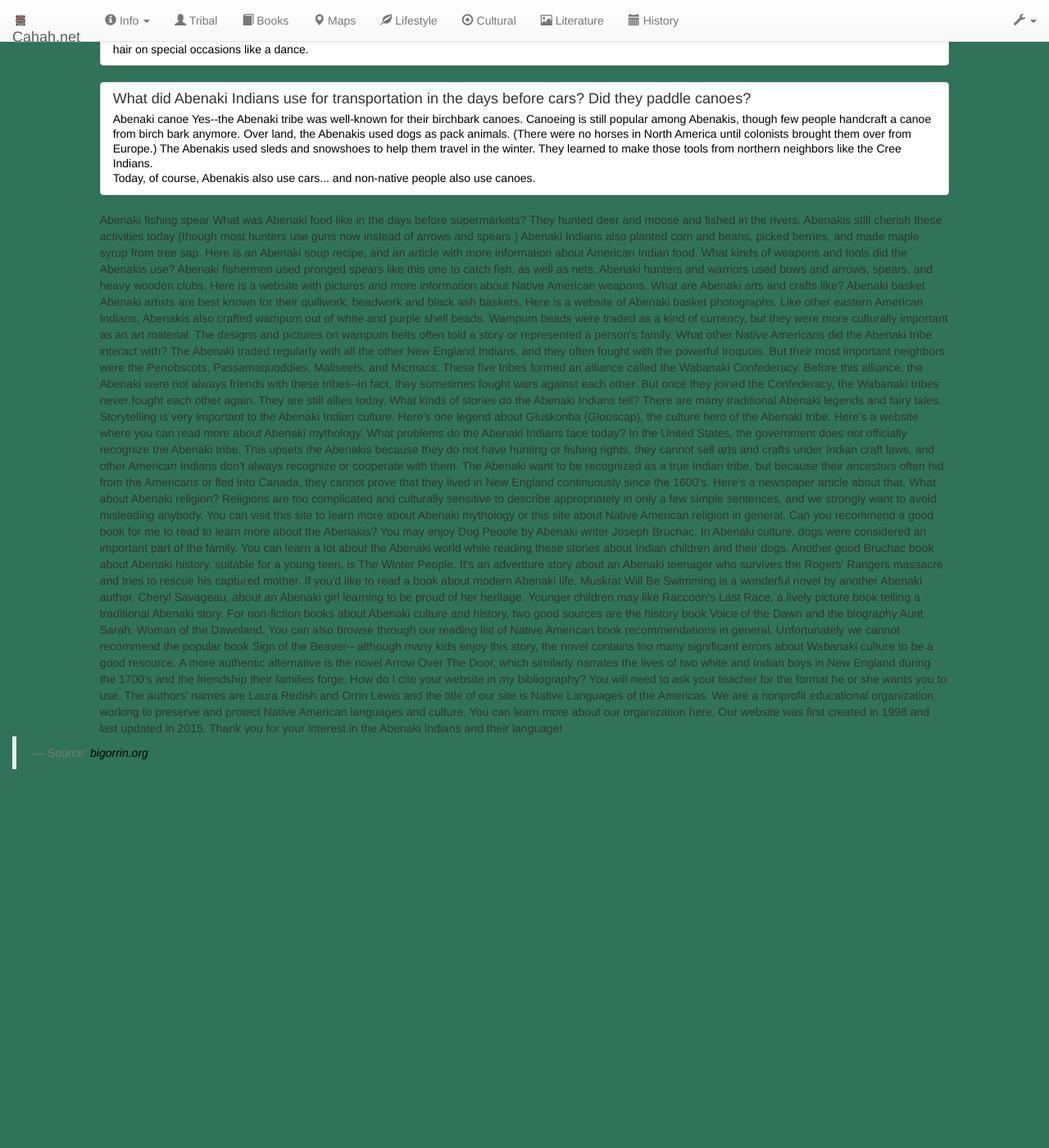
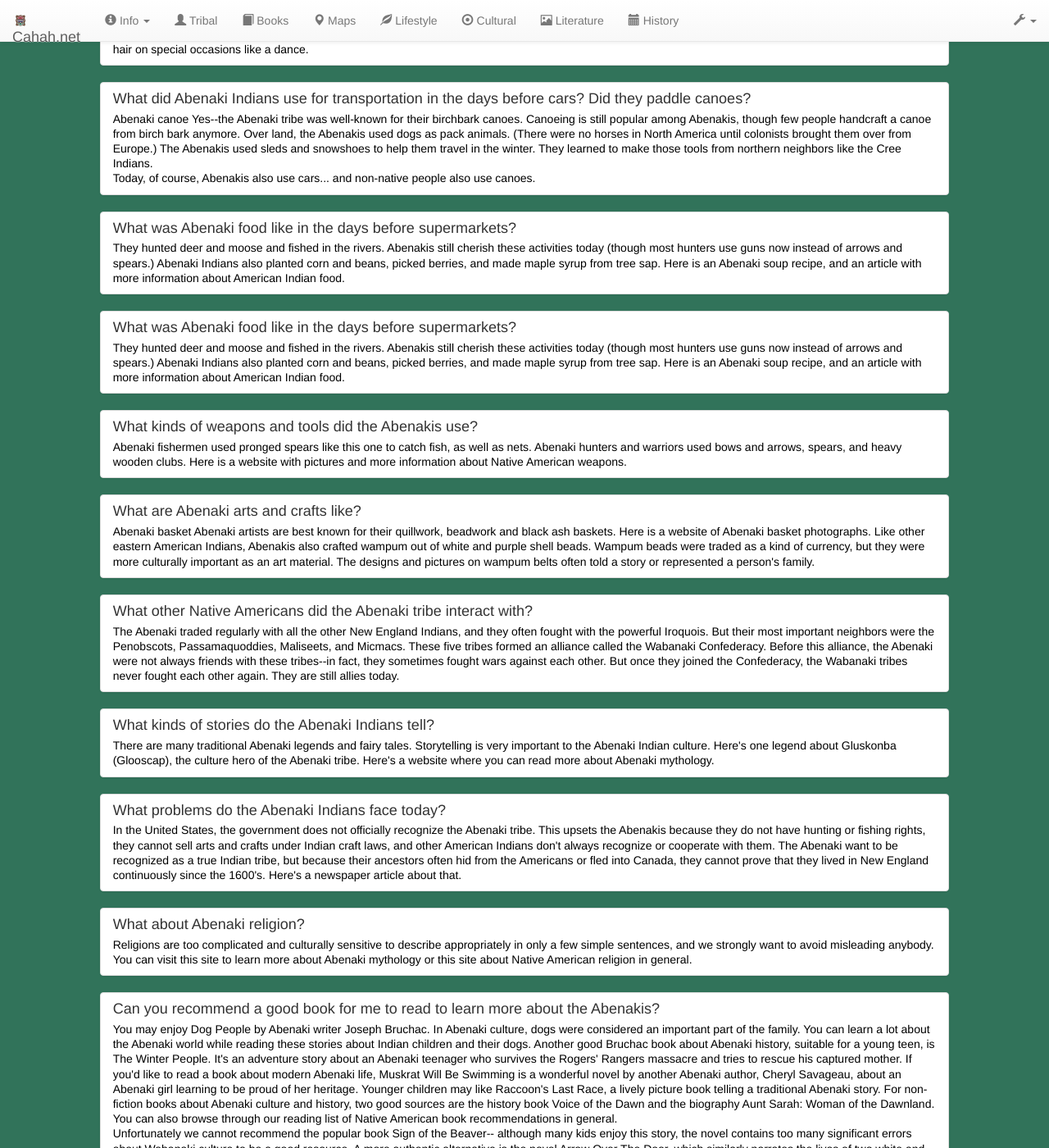
Before and after one commit to tlezotte/cahah, a Jekyll site: the page built from factsheet.html, in a window 1280 px wide and 1400 px high, scrolled down 1508 px. Shown: the whole window at 82% size. Built offline with Jekyll 4.4.1, drawn with Linux system fonts in a browser that asks for light colours; nearby versions of some CDN libraries; before the commit the page ends 2466 px from its top, so only the background shows below that; some of the changed text lies outside the part shown.

Commit message:
factsheet

```diff
--- a/factsheet.html
+++ b/factsheet.html
@@ -2,8 +2,8 @@
 layout: default
 ---
 
-<div class="container-fluid white">
-	<div class="row">
+<div class="container-fluid">
+	<div class="row white">
 	  <div class="col-md-1"> </div>
 	  <div class="col-md-10">
 		<h1>Abenaki Indians Fact Sheet</h1>
@@ -116,50 +116,93 @@ layout: default
 		    </p>
 		  </a>
 		</div>
-
-
-
-
-
-
-
-
-
-Abenaki fishing spear	 What was Abenaki food like in the days before supermarkets?
+	  	<div class="list-group">
+		  <a href="#" class="list-group-item">
+		    <h4 class="list-group-item-heading">What was Abenaki food like in the days before supermarkets?</h4>
+		    <p class="list-group-item-text">
 		    	They hunted deer and moose and fished in the rivers. Abenakis still cherish these activities today (though most hunters use guns now instead of arrows and spears.) Abenaki Indians also planted corn and beans, picked berries, and made maple syrup from tree sap. Here is an Abenaki soup recipe, and an article with more information about American Indian food.
-
-What kinds of weapons and tools did the Abenakis use?
+		    </p>
+		  </a>
+		</div>
+	  	<div class="list-group">
+		  <a href="#" class="list-group-item">
+		    <h4 class="list-group-item-heading">What was Abenaki food like in the days before supermarkets?</h4>
+		    <p class="list-group-item-text">
+		    	They hunted deer and moose and fished in the rivers. Abenakis still cherish these activities today (though most hunters use guns now instead of arrows and spears.) Abenaki Indians also planted corn and beans, picked berries, and made maple syrup from tree sap. Here is an Abenaki soup recipe, and an article with more information about American Indian food.
+		    </p>
+		  </a>
+		</div>
+	  	<div class="list-group">
+		  <a href="#" class="list-group-item">
+		    <h4 class="list-group-item-heading">What kinds of weapons and tools did the Abenakis use?</h4>
+		    <p class="list-group-item-text">
 		    	Abenaki fishermen used pronged spears like this one to catch fish, as well as nets. Abenaki hunters and warriors used bows and arrows, spears, and heavy wooden clubs. Here is a website with pictures and more information about Native American weapons.
-
-What are Abenaki arts and crafts like?
-
+		    </p>
+		  </a>
+		</div>
+	  	<div class="list-group">
+		  <a href="#" class="list-group-item">
+		    <h4 class="list-group-item-heading">What are Abenaki arts and crafts like?</h4>
+		    <p class="list-group-item-text">
 		    	Abenaki basket	Abenaki artists are best known for their quillwork, beadwork and black ash baskets. Here is a website of Abenaki basket photographs. Like other eastern American Indians, Abenakis also crafted wampum out of white and purple shell beads. Wampum beads were traded as a kind of currency, but they were more culturally important as an art material. The designs and pictures on wampum belts often told a story or represented a person's family.
-
-What other Native Americans did the Abenaki tribe interact with?
+		    </p>
+		  </a>
+		</div>
+	  	<div class="list-group">
+		  <a href="#" class="list-group-item">
+		    <h4 class="list-group-item-heading">What other Native Americans did the Abenaki tribe interact with?</h4>
+		    <p class="list-group-item-text">
 		    	The Abenaki traded regularly with all the other New England Indians, and they often fought with the powerful Iroquois. But their most important neighbors were the Penobscots, Passamaquoddies, Maliseets, and Micmacs. These five tribes formed an alliance called the Wabanaki Confederacy. Before this alliance, the Abenaki were not always friends with these tribes--in fact, they sometimes fought wars against each other. But once they joined the Confederacy, the Wabanaki tribes never fought each other again. They are still allies today.
-
-What kinds of stories do the Abenaki Indians tell?
+		    </p>
+		  </a>
+		</div>
+	  	<div class="list-group">
+		  <a href="#" class="list-group-item">
+		    <h4 class="list-group-item-heading">What kinds of stories do the Abenaki Indians tell?</h4>
+		    <p class="list-group-item-text">
 		    	There are many traditional Abenaki legends and fairy tales. Storytelling is very important to the Abenaki Indian culture. Here's one legend about Gluskonba (Glooscap), the culture hero of the Abenaki tribe. Here's a website where you can read more about Abenaki mythology.
-
-What problems do the Abenaki Indians face today?
+		    </p>
+		  </a>
+		</div>
+	  	<div class="list-group">
+		  <a href="#" class="list-group-item">
+		    <h4 class="list-group-item-heading">What problems do the Abenaki Indians face today?</h4>
+		    <p class="list-group-item-text">
 		    	In the United States, the government does not officially recognize the Abenaki tribe. This upsets the Abenakis because they do not have hunting or fishing rights, they cannot sell arts and crafts under Indian craft laws, and other American Indians don't always recognize or cooperate with them. The Abenaki want to be recognized as a true Indian tribe, but because their ancestors often hid from the Americans or fled into Canada, they cannot prove that they lived in New England continuously since the 1600's. Here's a newspaper article about that.
-
-What about Abenaki religion?
+		    </p>
+		  </a>
+		</div>
+ 	  	<div class="list-group">
+		  <a href="#" class="list-group-item">
+		    <h4 class="list-group-item-heading">What about Abenaki religion?</h4>
+		    <p class="list-group-item-text">
 		    	Religions are too complicated and culturally sensitive to describe appropriately in only a few simple sentences, and we strongly want to avoid misleading anybody. You can visit this site to learn more about Abenaki mythology or this site about Native American religion in general.
-
-Can you recommend a good book for me to read to learn more about the Abenakis?
+		    </p>
+		  </a>
+		</div>
+ 	  	<div class="list-group">
+		  <a href="#" class="list-group-item">
+		    <h4 class="list-group-item-heading">Can you recommend a good book for me to read to learn more about the Abenakis?</h4>
+		    <p class="list-group-item-text">
 		    	You may enjoy Dog People by Abenaki writer Joseph Bruchac. In Abenaki culture, dogs were considered an important part of the family. You can learn a lot about the Abenaki world while reading these stories about Indian children and their dogs. Another good Bruchac book about Abenaki history, suitable for a young teen, is The Winter People. It's an adventure story about an Abenaki teenager who survives the Rogers' Rangers massacre and tries to rescue his captured mother. If you'd like to read a book about modern Abenaki life, Muskrat Will Be Swimming is a wonderful novel by another Abenaki author, Cheryl Savageau, about an Abenaki girl learning to be proud of her heritage. Younger children may like Raccoon's Last Race, a lively picture book telling a traditional Abenaki story. For non-fiction books about Abenaki culture and history, two good sources are the history book Voice of the Dawn and the biography Aunt Sarah: Woman of the Dawnland. You can also browse through our reading list of Native American book recommendations in general.
-
+		    	<br>
 				Unfortunately we cannot recommend the popular book Sign of the Beaver-- although many kids enjoy this story, the novel contains too many significant errors about Wabanaki culture to be a good resource. A more authentic alternative is the novel Arrow Over The Door, which similarly narrates the lives of two white and Indian boys in New England during the 1700's and the friendship their families forge.
-
-How do I cite your website in my bibliography?
-You will need to ask your teacher for the format he or she wants you to use. The authors' names are Laura Redish and Orrin Lewis and the title of our site is Native Languages of the Americas. We are a nonprofit educational organization working to preserve and protect Native American languages and culture. You can learn more about our organization here. Our website was first created in 1998 and last updated in 2015.
-
-Thank you for your interest in the Abenaki Indians and their language!
+		    </p>
+		  </a>
+		</div>
 	  </div>
 	  <div class="col-md-1"> </div>
 	</div>
+
+	<div class="container-fluid">
+		<div class="row">
+		  <div class="col-md-1"> </div>
+		  <div class="col-md-10">
 			<blockquote class="white">
 			  <footer>Source: <cite title="Source Title"><a href="http://www.bigorrin.org/abenaki_kids.htm" target="_blank">bigorrin.org</a></cite></footer>
 			</blockquote>
 		  </div>
+		  <div class="col-md-1"> </div>
+		</div>
+	</div>
+</div>
```
Lines whose indentation alone changed are shown as unchanged.
